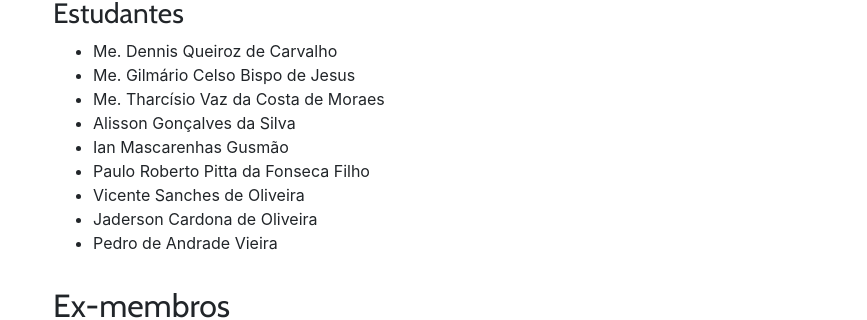
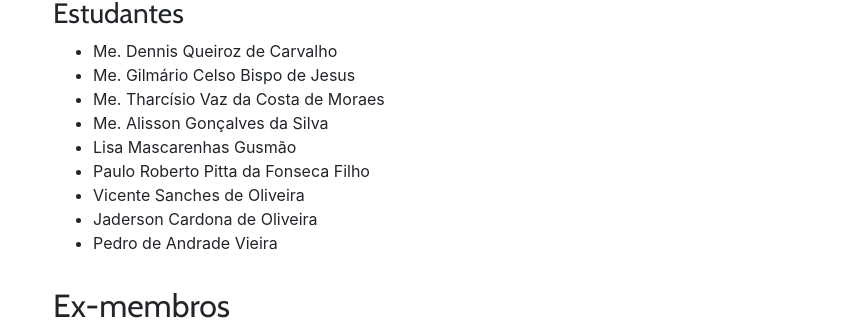
Before and after one commit to kroger/genosmus, a Jekyll site: the page built from _paginas/pessoas.md, in a window 1280 px wide. Shown: the part 404-724 px from the top of the page, without its empty margins (47-914 px from the left). Built offline with Jekyll 4.4.1, drawn with Linux system fonts in a browser that asks for light colours; nearby versions of some CDN libraries.

Commit message:
Atualização de nomes de pessoas

```diff
--- a/_paginas/pessoas.md
+++ b/_paginas/pessoas.md
@@ -17,8 +17,8 @@ title: Pessoas
 - Me. Dennis Queiroz de Carvalho
 - Me. Gilmário Celso Bispo de Jesus
 - Me. Tharcísio Vaz da Costa de Moraes
-- Alisson Gonçalves da Silva
-- Ian Mascarenhas Gusmão
+- Me. Alisson Gonçalves da Silva
+- Lisa Mascarenhas Gusmão
 - Paulo Roberto Pitta da Fonseca Filho
 - Vicente Sanches de Oliveira
 - Jaderson Cardona de Oliveira
```
